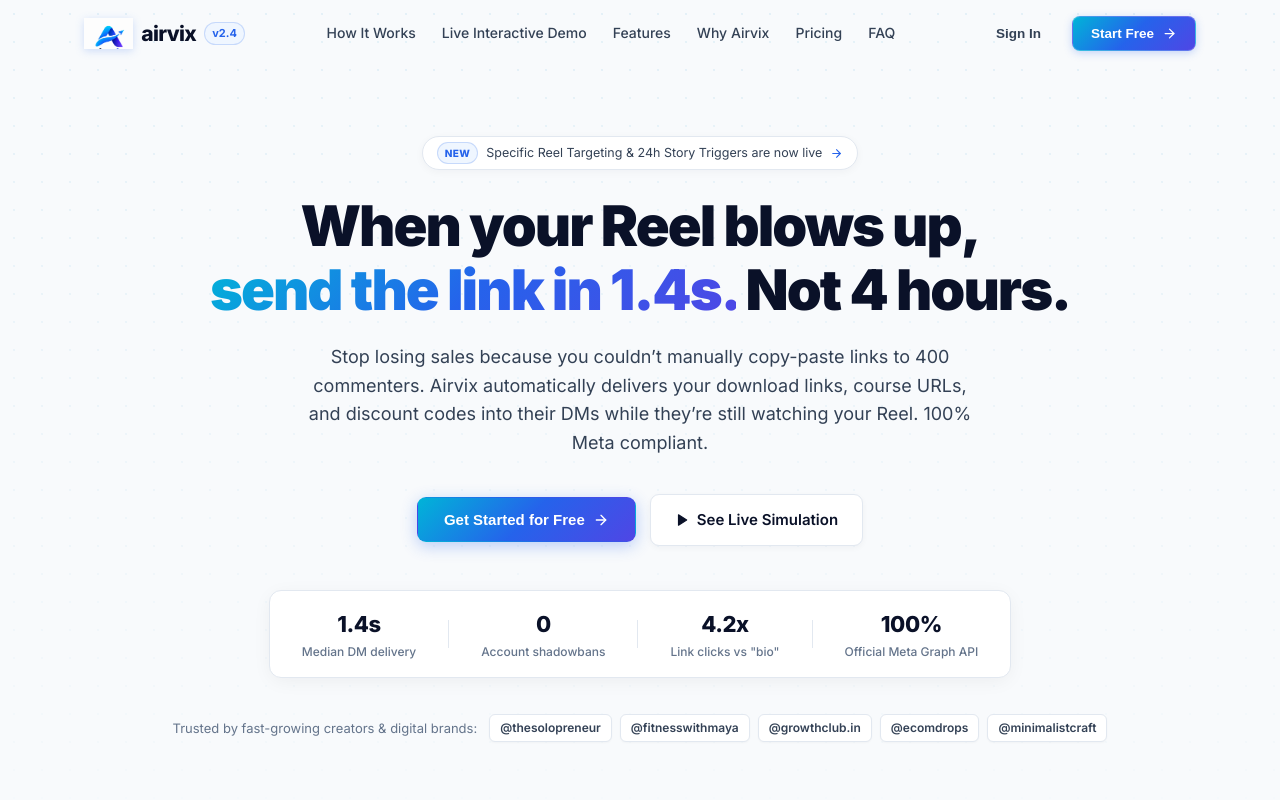
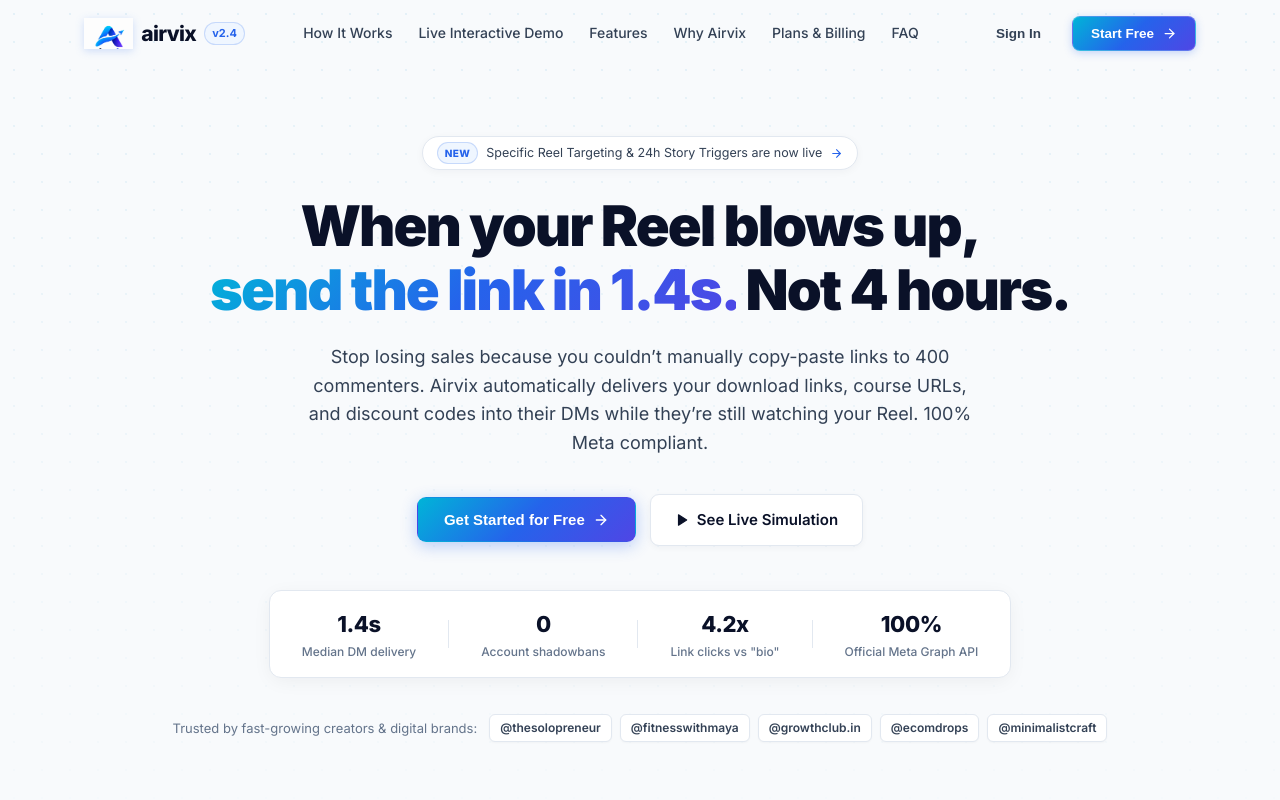
Before and after one commit to sumitbhardwajcs23/InstaAutoDM, a React (Vite) app in the folder frontend/: page / in a window 1280 px wide. Shown: the top 800 px of the page. Built offline with nearby package versions, Linux system fonts and the light colour scheme; no server answers.

Commit message:
feat(landing): rename Pricing to Plans & Billing across nav, section kicker, footer and CMS replica

```diff
--- a/frontend/src/components/AdminView.jsx
+++ b/frontend/src/components/AdminView.jsx
@@ -2278,7 +2278,7 @@
                         <div style={{ display: 'flex', alignItems: 'center', gap: '20px', fontSize: '13px', color: '#94a3b8', fontWeight: 600 }}>
                           <span>Features</span>
                           <span>How It Works</span>
-                          <span>Pricing</span>
+                          <span>Plans &amp; Billing</span>
                           <span>Support</span>
                           <button type="button" style={{ padding: '6px 14px', background: '#2563eb', color: '#fff', border: 'none', borderRadius: '6px', fontSize: '12px', fontWeight: 800 }}>Sign In →</button>
                         </div>
@@ -2493,7 +2493,7 @@
                       <div style={{ padding: '40px 32px', background: 'rgba(255,255,255,0.01)', borderTop: '1px solid rgba(255,255,255,0.05)', textAlign: 'center' }}>
                         <div style={{ maxWidth: '900px', margin: '0 auto' }}>
                           <div style={{ fontSize: '11.5px', fontWeight: 800, color: '#38bdf8', textTransform: 'uppercase', letterSpacing: '0.05em', marginBottom: '8px' }}>
-                            SIMPLE &amp; TRANSPARENT PRICING FOR INDIA
+                            PLANS &amp; BILLING
                           </div>
                           <h2 style={{ fontSize: '26px', fontWeight: 900, color: '#ffffff', margin: '0 0 10px 0' }}>
                             Scale your Instagram engagement in Rupees
--- a/frontend/src/components/LandingView.jsx
+++ b/frontend/src/components/LandingView.jsx
@@ -254,7 +254,7 @@
             <a href="#live-studio">Live Interactive Demo</a>
             <a href="#features">Features</a>
             <a href="#comparison">Why Airvix</a>
-            <a href="#pricing">Pricing</a>
+            <a href="#pricing">Plans &amp; Billing</a>
             <a href="#faq">FAQ</a>
           </nav>
 
@@ -827,7 +827,7 @@
         <div className="lp-container">
 
           <div className="lp-section-intro">
-            <div className="lp-kicker">Simple, Transparent Pricing</div>
+            <div className="lp-kicker">Plans &amp; Billing</div>
             <h2 className="lp-section-heading">Scale your Instagram engagement in Rupees</h2>
             <p className="lp-section-sub">
               No hidden international conversion charges. Instant activation with UPI, Cards &amp; Net Banking with GST.
@@ -1040,7 +1040,7 @@
               <a href="#how-it-works">How It Works</a>
               <a href="#features">Reel Automations</a>
               <a href="#live-studio">Interactive Demo</a>
-              <a href="#pricing">Pricing</a>
+              <a href="#pricing">Plans &amp; Billing</a>
             </div>
 
             <div className="lp-footer-col">
```
Also changed, not shown: 4 other files (tests, documents, lock files or other folders).
